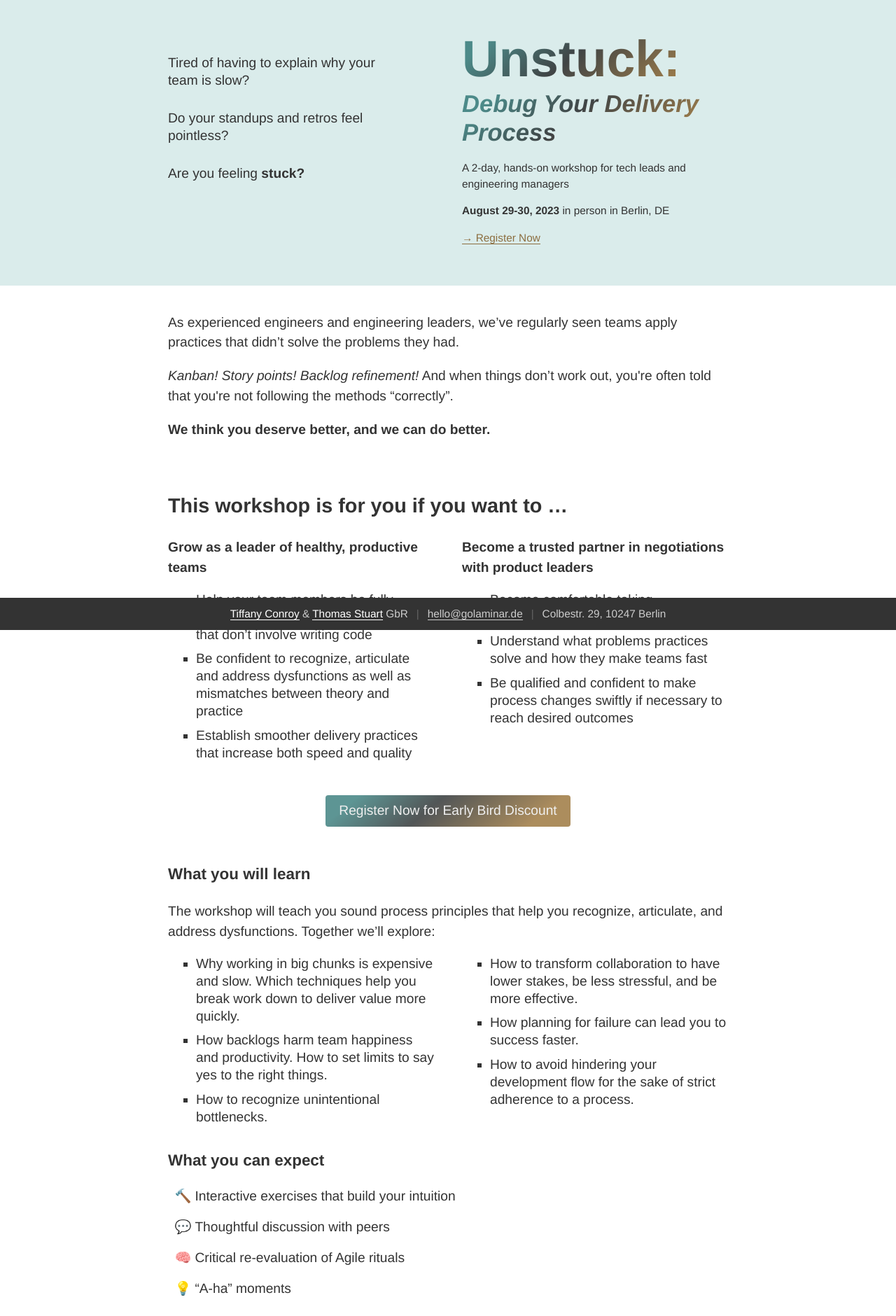
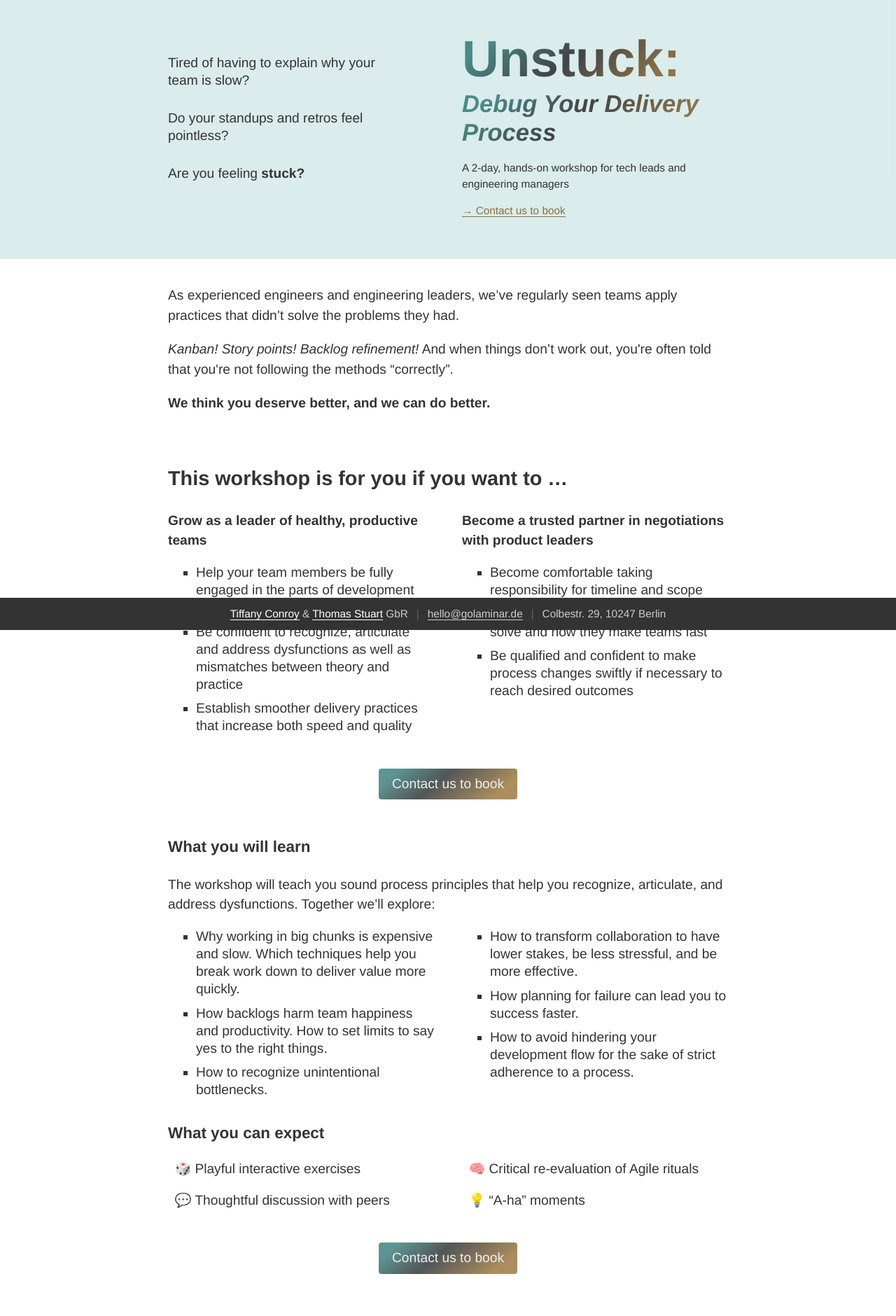
Before and after one commit to golaminar/golaminar.github.io, a Jekyll site: the page built from workshops/debug-your-delivery-process.html, in a window 1280 px wide. Shown: the top 1880 px of the page at 70% size. Built offline with Jekyll 4.4.1, drawn with Linux system fonts in a browser that asks for light colours; a script that is not in the unit is left out; some of the changed text lies outside the part shown.

Commit message:
Remove dates and registration form

```diff
--- a/workshops/debug-your-delivery-process.html
+++ b/workshops/debug-your-delivery-process.html
@@ -41,10 +41,7 @@ description: Most agile training is focussed on a set of techniques. In this 2-d
           A 2-day, hands-on workshop for tech leads and engineering managers
         </p>
         <p class="deets">
-          <strong>August 29-30, 2023</strong> in person in Berlin, DE
-        </p>
-        <p class="deets">
-          <a href="#registration-form">→ Register Now</a>
+          <a href="#registration-form">→ Contact us to book</a>
         </p>
       </div>
     </div>
@@ -93,7 +90,7 @@ description: Most agile training is focussed on a set of techniques. In this 2-d
 
   <section class="page register-link">
     <div>
-        <a href="#registration-form" class="button">Register Now for <nobr>Early Bird Discount</nobr></a>
+        <a href="" class="button">Contact us to book</a>
     </div>
   </section>
 
@@ -120,18 +117,26 @@ description: Most agile training is focussed on a set of techniques. In this 2-d
         </div>
       </div>
       <h3>What you can expect</h3>
+      <div class="cols">
+        <div class="col">
           <ul class="features">
-        <li><span class="icon">🔨</span> <span class="content">Interactive exercises that build your intuition</span></li>
+            <li><span class="icon">🎲</span> <span class="content">Playful interactive exercises</span></li>
             <li><span class="icon">💬</span> <span class="content">Thoughtful discussion with peers</span></li>
+          </ul>
+        </div>
+        <div class="col">
+          <ul class="features">
             <li><span class="icon">🧠</span> <span class="content">Critical re-evaluation of Agile rituals</span></li>
             <li><span class="icon">💡</span> <span class="content">“A-ha” moments</span></li>
           </ul>
+        </div>
+      </div>
     </div>
   </section>
 
   <section class="page register-link">
     <div>
-      <a href="#registration-form" class="button">Register Now for <nobr>Early Bird Discount</nobr></a>
+      <a href="#registration-form" class="button">Contact us to book</a>
     </div>
   </section>
 
@@ -144,20 +149,10 @@ description: Most agile training is focussed on a set of techniques. In this 2-d
   {% include about-us.html just_bios=true %}
 
   <section class="page" id="final-pitch">
-    <h2>Got questions? Booking for a team?</h2>
+    <h2>Got questions or special requirements?</h2>
     <p>Email us at <a href="mailto:hello@golaminar.de">hello@golaminar.de</a> or <a
         href="https://calendly.com/golaminar/30-minute-call">book a time to talk</a>.</p>
   </section>
-
-  <section class="page" id="registration-form">
-    <div>
-      <script src="https://static.airtable.com/js/embed/embed_snippet_v1.js"></script><iframe
-        class="airtable-embed airtable-dynamic-height"
-        src="https://airtable.com/embed/shr3K77UGhT1ZPi13?backgroundColor=orangeDusty" frameborder="0" onmousewheel=""
-        width="100%" height="827" style="background: transparent; border: 1px solid #ccc;"></iframe>
-    </div>
-  </section>
-
   {% include footer.html %}
 </body>
 
--- a/workshops/workshops.css
+++ b/workshops/workshops.css
@@ -153,3 +153,7 @@ p.deets {
   padding-left: 2em;
   padding-bottom: 0.5em;
 }
+
+#final-pitch {
+  margin-bottom: 1em;
+}
```
Lines whose indentation alone changed are shown as unchanged.
